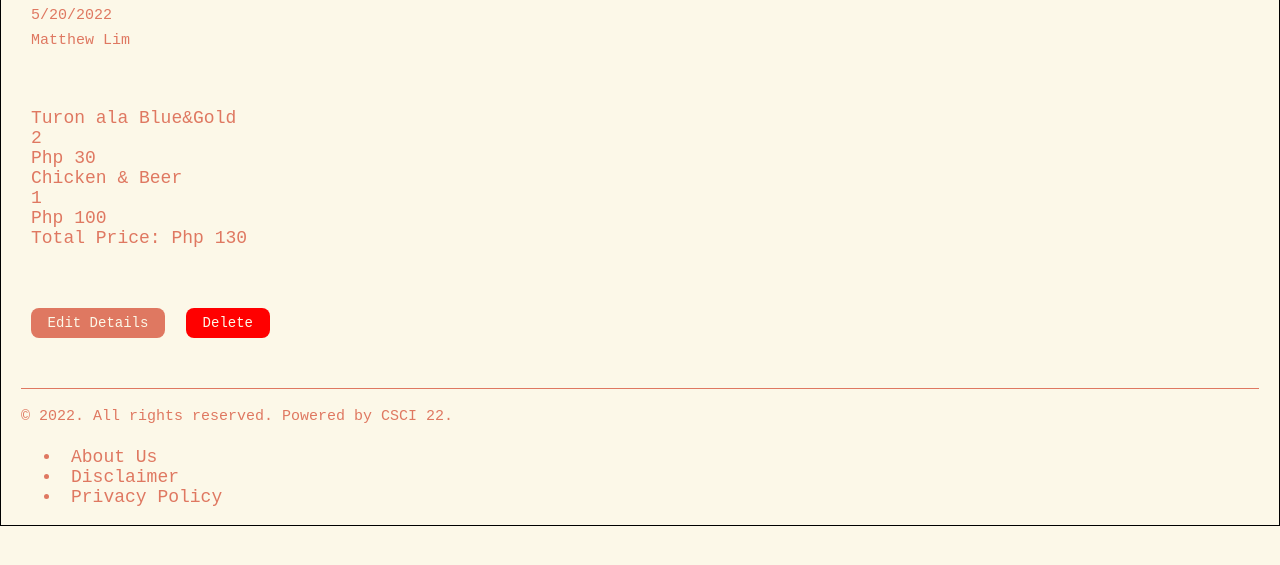
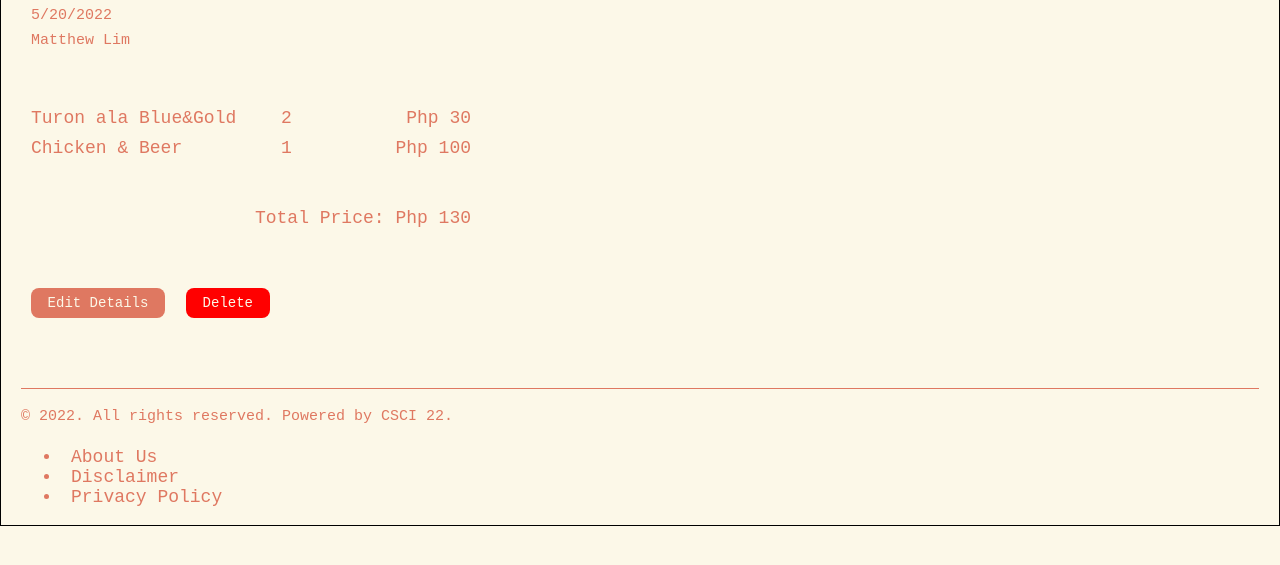
Before and after one commit to MZCLim/CSCI-Project-1, a plain HTML site: page Project 1.3/orders/order1.html in a window 1280 px wide. Shown: the part 211-776 px from the top of the page. Drawn offline with Linux system fonts and the light colour scheme.

Commit message:
Update styles.css

```diff
--- a/Project 1.3/styles.css
+++ b/Project 1.3/styles.css
@@ -440,3 +440,37 @@ footer {
   border-radius: 8px;
   min-width: 120px;
 }
+
+.order_orders {
+  display: grid;
+  grid-template-columns: 250px 100px 90px;
+  grid-template-rows: 30px 70px;
+}
+
+
+.ordername {
+  grid-column: 1 / 2;
+  font-family: monospace;
+
+}
+
+.orderquantity {
+  grid-column: 2 / 3;
+  font-family: monospace;
+
+}
+
+.orderprice {
+  grid-column: 3 / 4;
+  font-family: monospace;
+  text-align: right;
+
+
+}
+
+.ordertotalprice {
+  grid-column: 1 / 4;
+  font-family: monospace;
+  text-align: right;
+
+}
```
